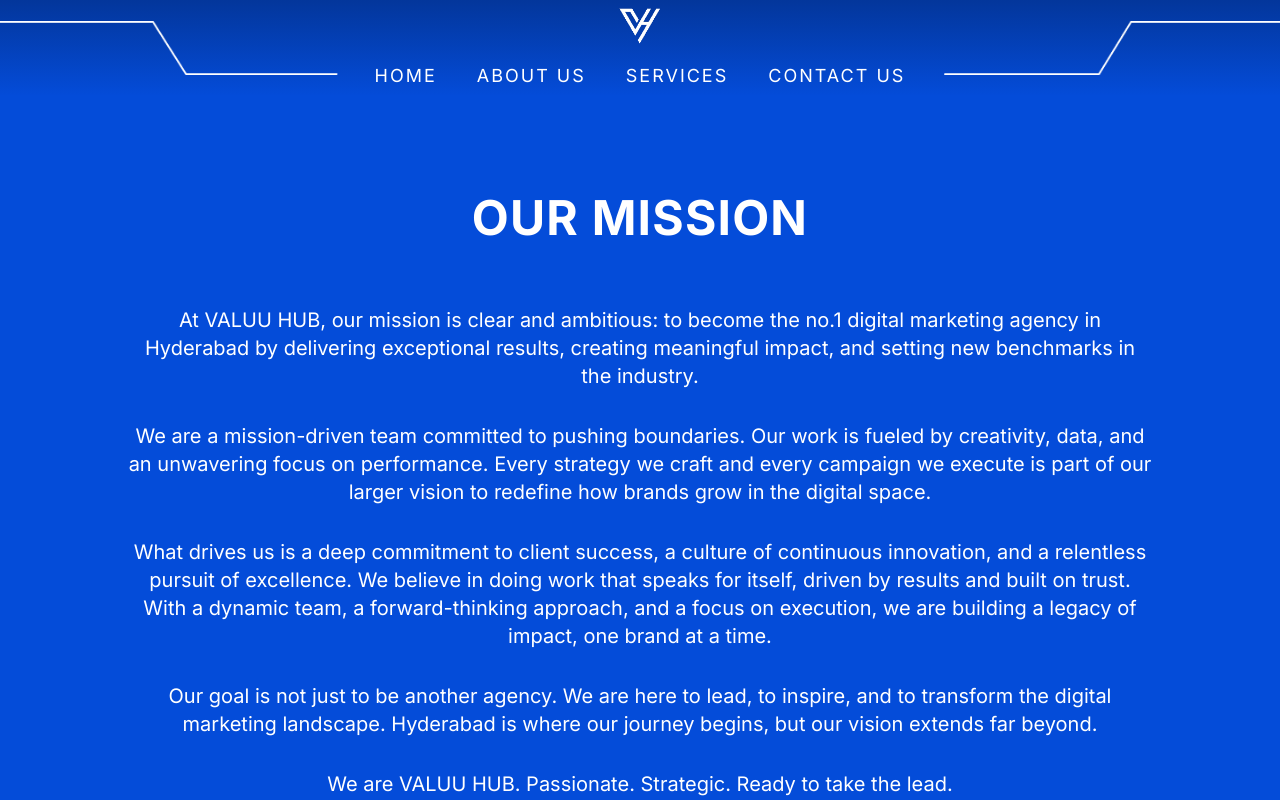
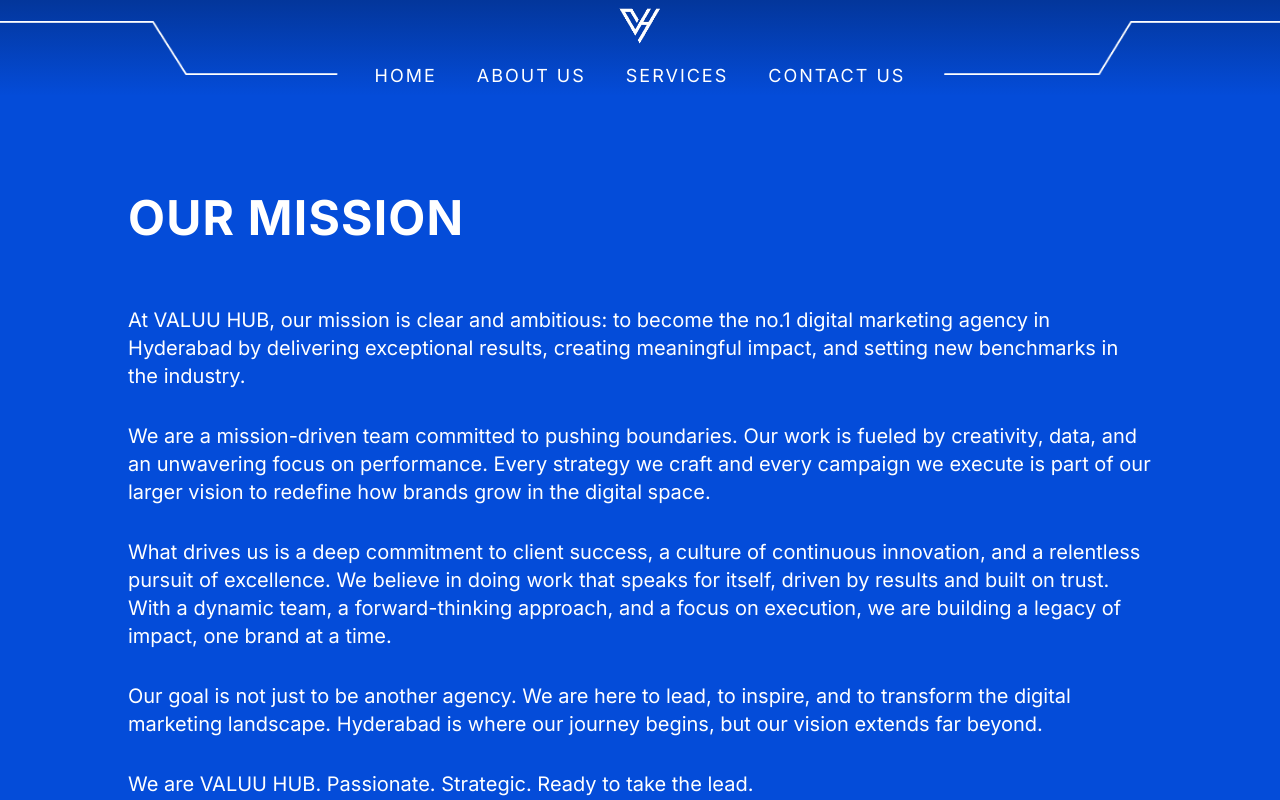
Before and after one commit to manchikanti-varun/ValuuHub, a Next.js app: page /our-mission in a window 1280 px wide. Shown: the top 800 px of the page. Built offline with nearby package versions, Linux system fonts and the light colour scheme.

Commit message:
mission alignment

```diff
--- a/app/our-mission/page.tsx
+++ b/app/our-mission/page.tsx
@@ -13,16 +13,16 @@
 
     return (
         <main className="min-h-screen w-full text-white overflow-hidden" style={{ backgroundColor: "#044CD9" }}>
-            <Navbar/>
-            <div className="w-full min-h-screen flex flex-col items-center justify-center px-4 md:px-8 py-16">
+            <Navbar />
+            <div className="w-full min-h-screen flex flex-col items-start justify-center px-4 md:px-8 py-16">
                 <motion.div
-                    className="max-w-5xl mx-auto text-center"
+                    className="max-w-5xl mx-auto"
                     initial={{ opacity: 0 }}
                     animate={{ opacity: 1 }}
                     transition={{ duration: 0.8 }}
                 >
                     <motion.h1
-                        className="text-5xl md:text-5xl font-bold mb-16 tracking-wide"
+                        className="text-5xl md:text-5xl font-bold mb-16 tracking-wide text-left"
                         initial={{ opacity: 0 }}
                         animate={{ opacity: 1 }}
                         transition={{ duration: 0.8 }}
@@ -31,7 +31,7 @@
                     </motion.h1>
 
                     <motion.div
-                        className="text-xl md:text-xl leading-relaxed text-center"
+                        className="text-xl md:text-xl leading-relaxed text-left"
                         initial={{ opacity: 0 }}
                         animate={{ opacity: 1 }}
                         transition={{ delay: 0.2, duration: 0.8 }}
```
